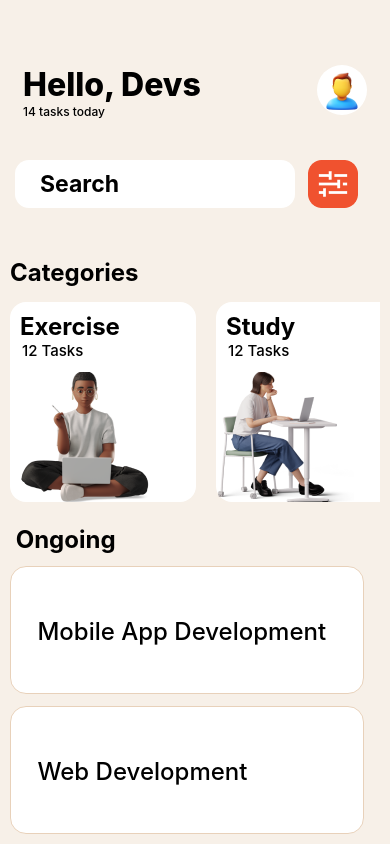
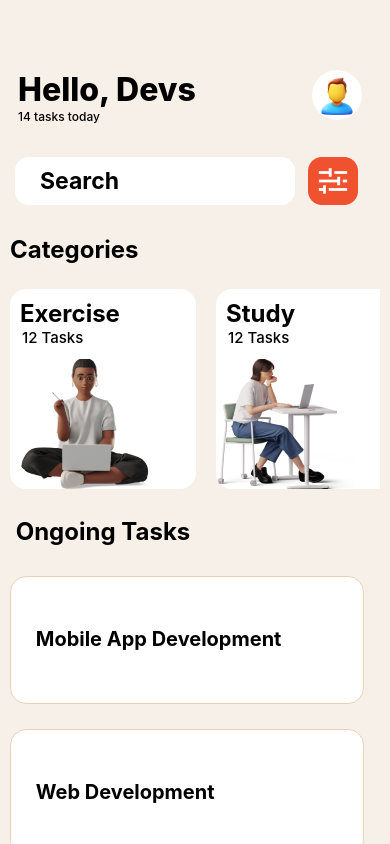
Before and after one commit to dakerv/rn-assignment3-ID-11253946, a React Native app: screen / in a window 390 px wide. Built offline with nearby package versions, Linux system fonts and the light colour scheme; grey boxes are pictures that could not be loaded.

Commit message:
Made some changes to the spacing inside the app.

```diff
--- a/App.js
+++ b/App.js
@@ -68,9 +68,11 @@ export default function App() {
         </View>
 
         <View>
-            <Text style = {styles.ongoingText}> Ongoing </Text>
+            <Text style = {styles.ongoingText}> Ongoing Tasks </Text>
         </View>
 
+          <View>
+          <ScrollView>
 
           <View style = {styles.finalBoxes}>
             <Text style= {styles.finalBoxesTexts}> Mobile App Development </Text>
@@ -78,6 +80,21 @@ export default function App() {
 
           <View style = {styles.finalBoxes}>
             <Text style= {styles.finalBoxesTexts}> Web Development </Text>
+          </View>
+
+          <View style = {styles.finalBoxes}>
+            <Text style= {styles.finalBoxesTexts}> Software Engineering </Text>
+          </View>
+
+          <View style = {styles.finalBoxes}>
+            <Text style= {styles.finalBoxesTexts}> Data Structures and Algorithms </Text>
+          </View>
+
+          <View style = {styles.finalBoxes}>
+            <Text style= {styles.finalBoxesTexts}> Information Modeling </Text>
+          </View>
+
+          </ScrollView>
           </View>
 
 
@@ -93,15 +110,17 @@ const styles = StyleSheet.create({
     paddingTop: 20,
     paddingLeft: 10,
     paddingRight: 10,
+
   },
 
   helloDevsFrame: {
-    marginTop: 40,
+    marginTop: 50,
     marginLeft: 8,
     marginRight: 10,
     width: 354,
     height: 54,
-    padding: 5,
+    paddingleft: 10,
+    paddingRight: 10,
     flexDirection: 'row',
     justifyContent: 'space-between',
   },
@@ -133,7 +152,7 @@ const styles = StyleSheet.create({
   },
 
   searchBoxFrame: {
-    marginTop: 45,
+    marginTop: 32,
     width: 360,
     height: 49,
     padding: 5,
@@ -167,8 +186,8 @@ const styles = StyleSheet.create({
 
   categories: {
     color: "black",
-    marginTop: 50,
-    marginBottom: 10,
+    marginTop: 30,
+    marginBottom: 20,
     fontWeight: 700,
     fontSize: 24,
   },
@@ -221,18 +240,20 @@ const styles = StyleSheet.create({
 
   ongoingText: {
       color: "black",
-      marginTop: 3,
+      marginTop: 8,
       fontWeight: 700,
       fontSize: 24,
+      marginBottom: 5
   },
 
   finalBoxes: {
     flexDirection: "column",
+    flexWrap: "wrap",
     width: 354,
     height: 128,
     borderRadius: 16,
     borderWidth: 1,
-    marginTop: 12,
+    marginTop: 25,
     backgroundColor: "white",
     borderColor: "#E8D1BA",
 
@@ -241,8 +262,8 @@ const styles = StyleSheet.create({
   finalBoxesTexts: {
     paddingTop: 50,
     paddingLeft: 20,
-    fontWeight: "500",
-    fontSize: 24,
+    fontWeight: "700",
+    fontSize: 20,
 
   }
 
```
